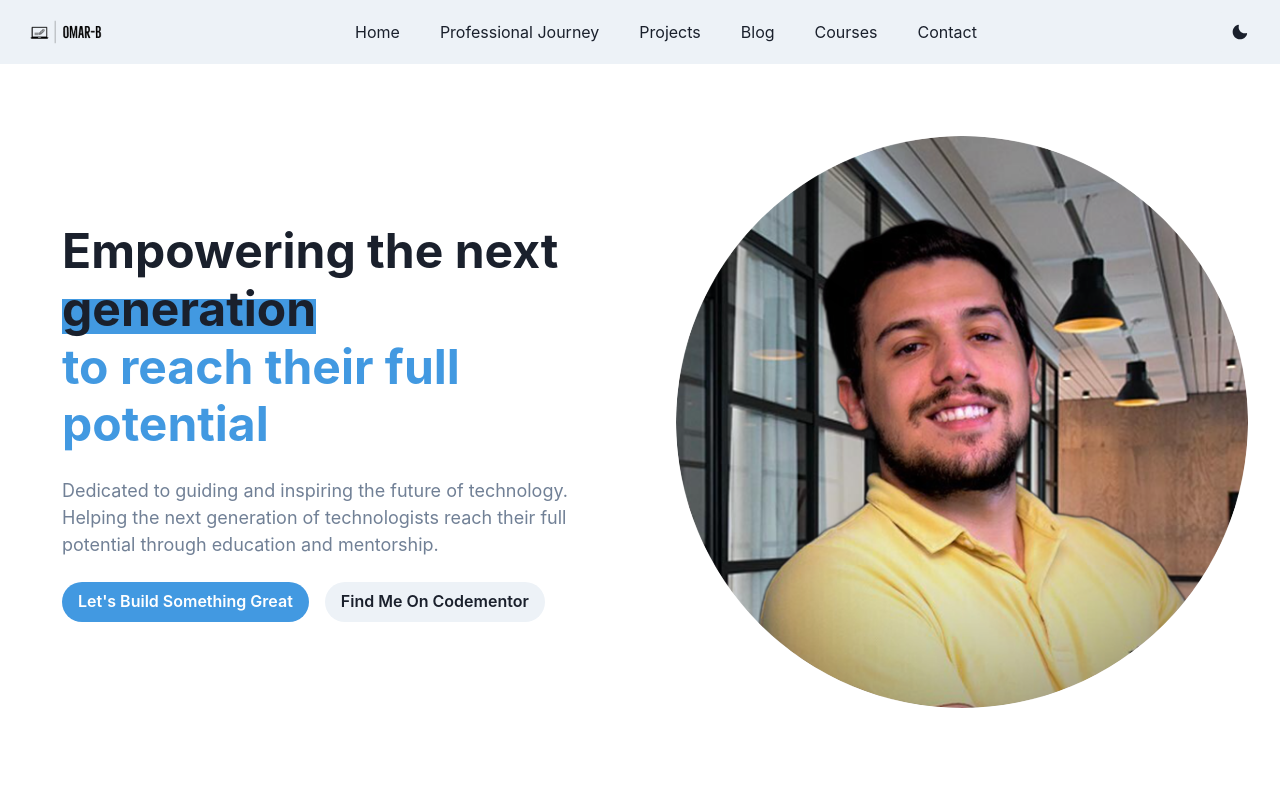
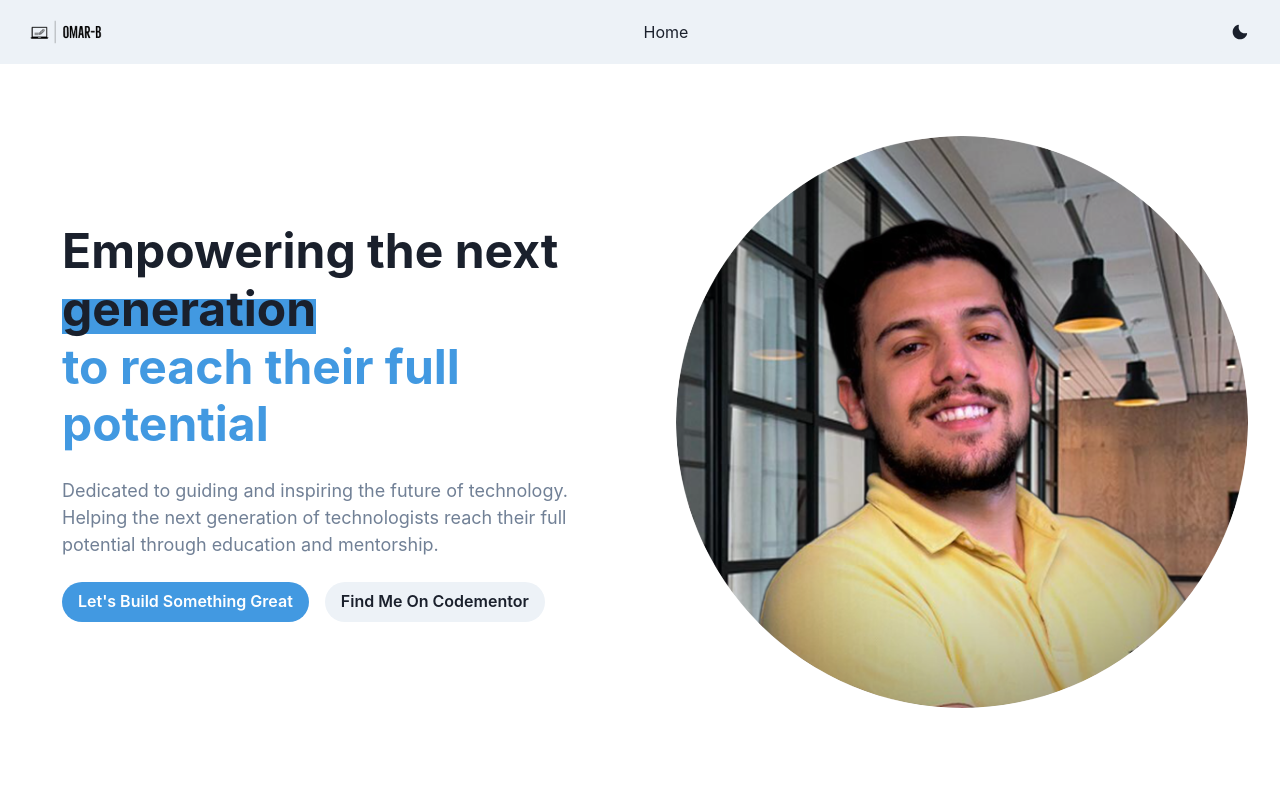
Before and after one commit to OmarBelguith/OmarBelguith.github.io, a Next.js app: page / in a window 1280 px wide. Shown: the top 799 px of the page. Built offline with nearby package versions, Linux system fonts and the light colour scheme.

Commit message:
adding navigation

```diff
--- /dev/null
+++ b/src/components/Layout/index.tsx
@@ -0,0 +1,13 @@
+import { ReactNode } from "react";
+import Footer from "../Footer";
+import Nav from "../Navbar";
+
+export default function Layout({ children }: { children: ReactNode }) {
+    return (
+        <>
+            <Nav/>
+            {children}
+            <Footer/>
+        </>
+    );
+}
--- a/src/components/Navbar/navigation.ts
+++ b/src/components/Navbar/navigation.ts
@@ -13,29 +13,29 @@
         href: '/',
         icon: FaHome,
     },
-    {
-        label: 'Professional Journey',
-        href: '/professional-journey',
-        icon: FaSuitcase,
-    },
-    {
-        label: 'Projects',
-        href: '/projects',
-        icon: FaCode,
-    },
-    {
-        label: 'Blog',
-        href: '/blog',
-        icon: FaBlog,
-    },
-    {
-        label: 'Courses',
-        href: '/courses',
-        icon: FaGraduationCap,
-    },
-    {
-        label: 'Contact',
-        href: '/contact',
-        icon: FaEnvelope,
-    },
+    // {
+    //     label: 'Professional Journey',
+    //     href: '/professional-journey',
+    //     icon: FaSuitcase,
+    // },
+    // {
+    //     label: 'Projects',
+    //     href: '/projects',
+    //     icon: FaCode,
+    // },
+    // {
+    //     label: 'Blog',
+    //     href: '/blog',
+    //     icon: FaBlog,
+    // },
+    // {
+    //     label: 'Courses',
+    //     href: '/courses',
+    //     icon: FaGraduationCap,
+    // },
+    // {
+    //     label: 'Contact',
+    //     href: '/contact',
+    //     icon: FaEnvelope,
+    // },
 ];
--- a/src/pages/index.tsx
+++ b/src/pages/index.tsx
@@ -6,7 +6,7 @@
 import Footer from '@/components/Footer'
 import About from '@/components/About'
 import Projects from '@/components/Projects'
-import BlogSection from '@/components/BlogSection'
+import Layout from '@/components/Layout'
 
 const inter = Inter({ subsets: ['latin'] })
 
@@ -20,12 +20,12 @@
         <link rel="icon" href="/omar-b-logos_white.ico" />
       </Head>
       <main>
-        <Nav/>
-        <Hero/>
-        <Features/>
-        <About/>
-        <Projects/>
-        <Footer/>
+        <Layout>
+          <Hero />
+          <Features />
+          <About />
+          <Projects />
+        </Layout>
       </main>
     </>
   )
```
